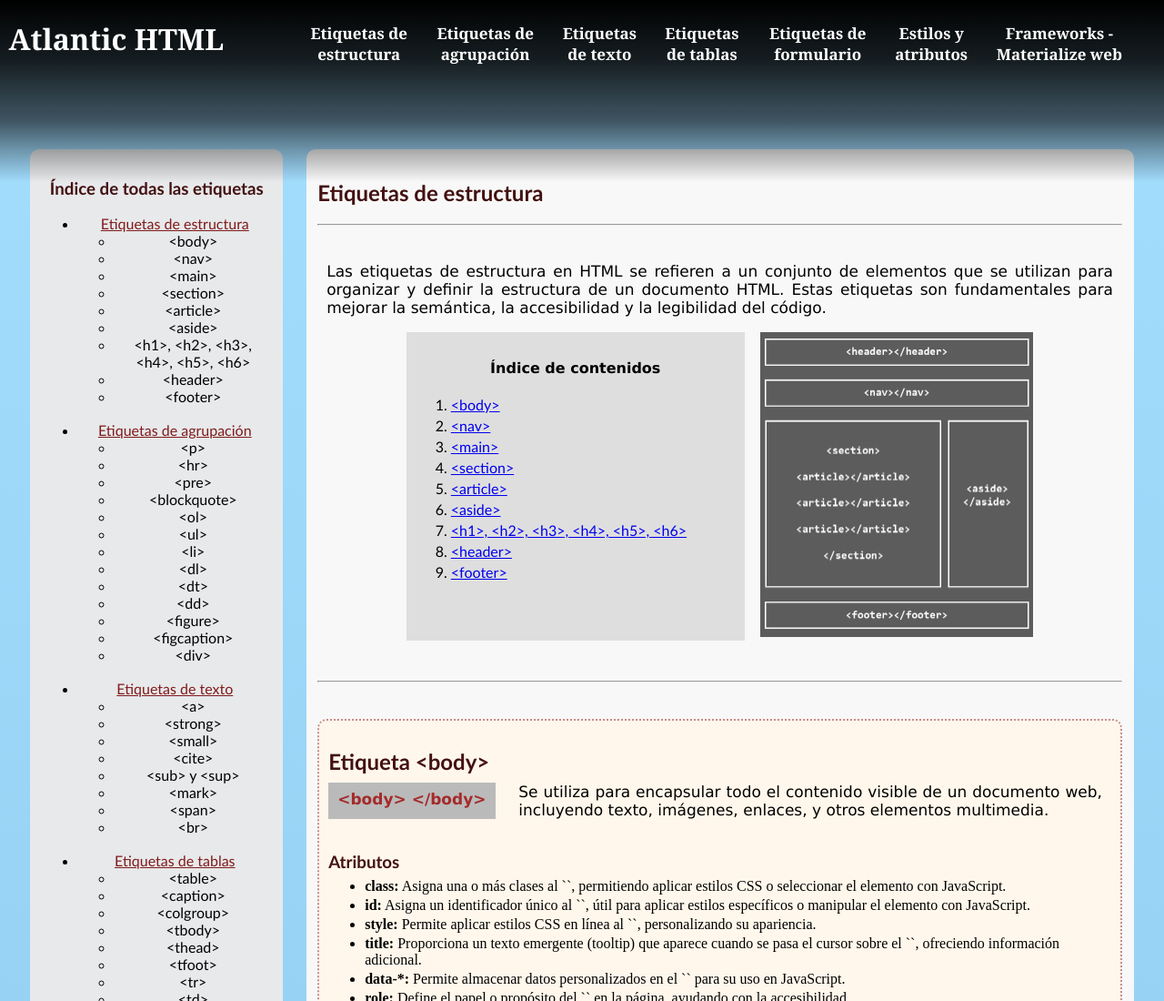
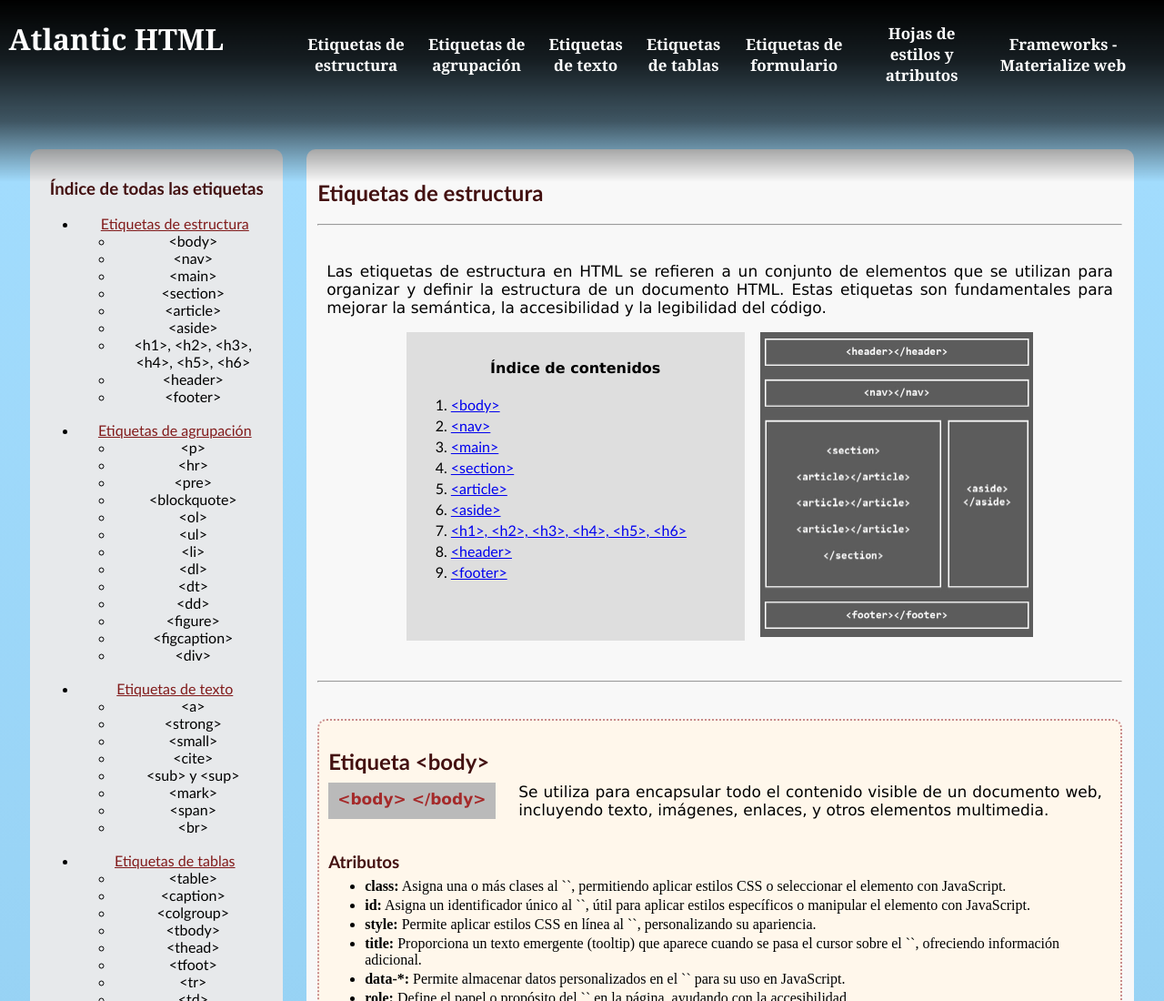
Before and after one commit to CucoML17/proyectoEnsenaHTML, a plain HTML site: page etEst.html in a window 1280 px wide. Shown: the top 1100 px of the page at 91% size. Drawn offline with Linux system fonts and the light colour scheme.

Commit message:
Update etEst.html

```diff
--- a/etEst.html
+++ b/etEst.html
@@ -29,7 +29,7 @@
                 <!-- <li>Formularios <br>-</li> -->
                 <li><a href="etForms.html">Etiquetas de formulario</a></li>
 
-                <li><a href="etEstilos.html">Estilos y atributos</a></li>
+                <li><a href="etEstilos.html">Hojas de estilos y atributos</a></li>
 
                 <li><a href="etFrame.html">Frameworks - Materialize web</a></li>
 
```
